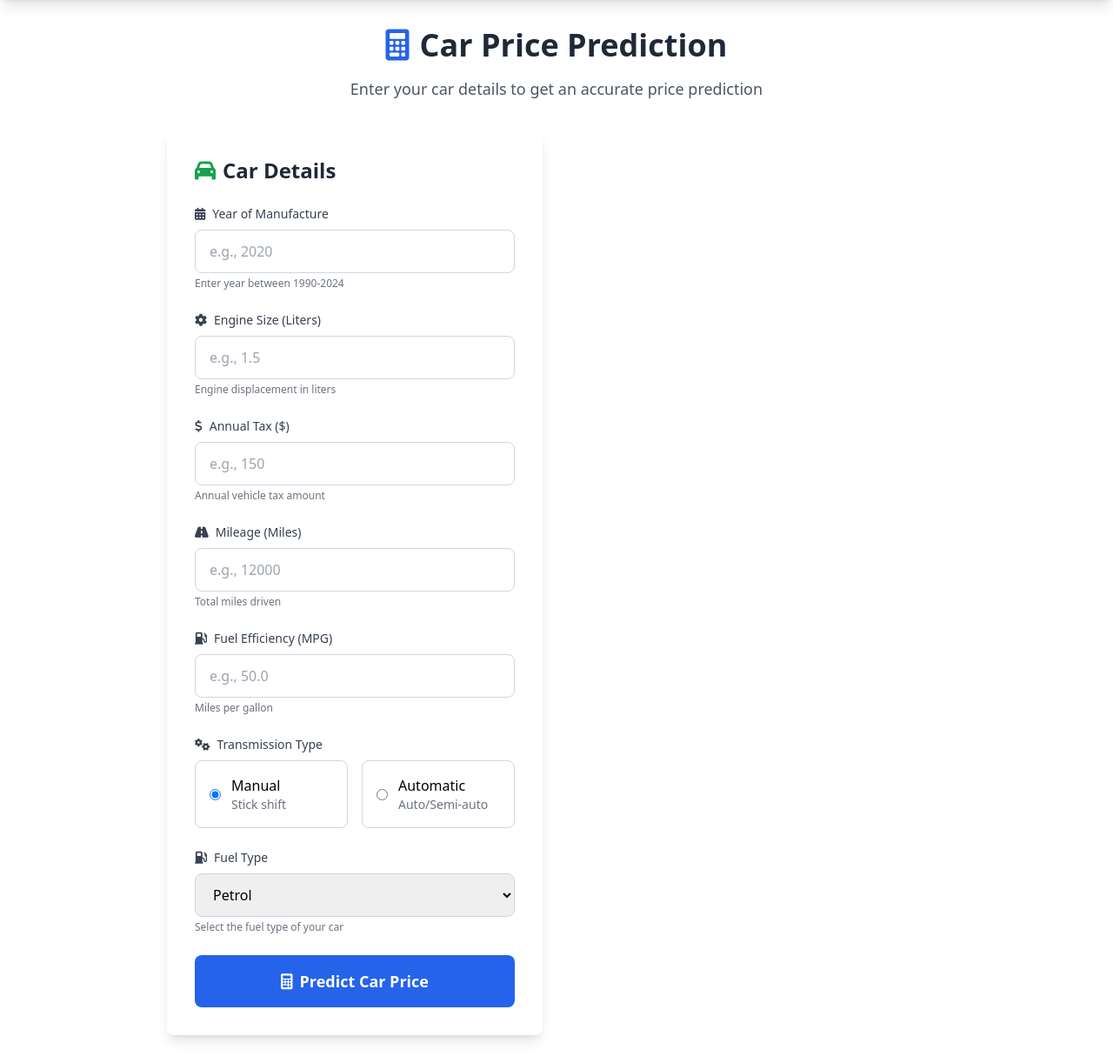
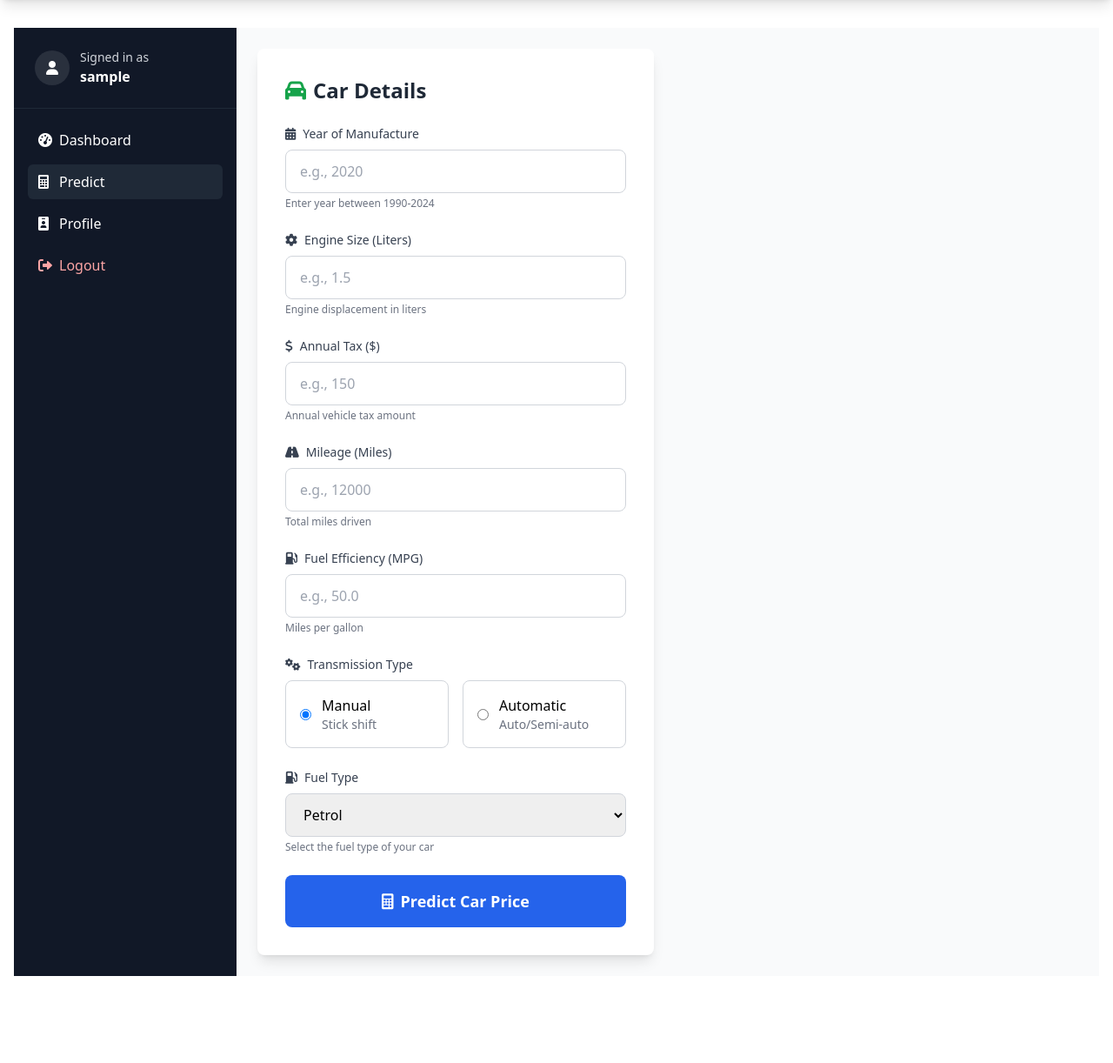
Before and after one commit to Muhidin21/car_price, a Flask app: page /predict in a window 1280 px wide. Shown: the part 64-1286 px from the top of the page at 87% size. After the commit the page ends 1186 px from the top, so only its background shows below. Run offline with Flask 3, Linux system fonts and the light colour scheme; the visitor is signed in with stand-in values (Sample User, id 1); some libraries are stand-ins or nearby versions.

Commit message:
full update 5

```diff
--- a/app.py
+++ b/app.py
@@ -57,47 +57,38 @@ except Exception as e:
     client = None
     db = None
 
-# Load Decision Tree model (no scaler or selected features needed)
+# Load CatBoost model with scaler and selected features (align with training notebook)
 try:
-    # Load Decision Tree model
-    model = joblib.load(Config.MODEL_PATH)
+    # Force model path to catboost_model.pkl regardless of Config.MODEL_PATH
+    model_path = 'catboost_model.pkl'
+    scaler_path = 'scaler.pkl'
+    features_path = 'selected_features.pkl'
+
+    model = joblib.load(model_path)
+    scaler = joblib.load(scaler_path)
+    selected_features = joblib.load(features_path)
+
     model_type = type(model).__name__
-    print(f"[OK] Decision Tree Model loaded successfully: {model_type}")
+    print(f"[OK] ML Model loaded: {model_type} from {model_path}")
+    print(f"[OK] Scaler loaded from {scaler_path}")
+    print(f"[OK] Selected features loaded from {features_path}: {selected_features}")
 
-    # Decision Tree does not require scaler or selected features
-    scaler = None
-    selected_features = None
-    print("[INFO] Skipping scaler load (Decision Tree model does not require scaling)")
-    print("[INFO] Skipping selected features load (Decision Tree uses all features)")
+    # Expected features are exactly the selected_features from training
+    expected_features = list(selected_features)
 
-    # Define the expected feature order for Decision Tree model (15 features total)
-    # Based on notebook analysis: 7 numerical + 8 categorical (1 transmission + 7 fuel types)
-    expected_features = [
-        'year', 'engineSize', 'tax', 'mileage', 'mpg', 'car_age', 'price_per_litre',
-        'transmission_Manual', 'fuelType_Diesel', 'fuelType_Electric', 'fuelType_Hybrid',
-        'fuelType_Petrol', 'fuelType_Other1', 'fuelType_Other2', 'fuelType_Other3'
-    ]
+    # Sanity checks
+    if not isinstance(expected_features, (list, tuple)) or len(expected_features) == 0:
+        raise ValueError("selected_features.pkl must be a non-empty list of feature names")
 
-    if 'DecisionTree' in model_type:
-        print("[OK] Decision Tree Regressor detected")
-        print("[OK] System ready for direct predictions without scaling")
-    elif 'RandomForest' in model_type:
-        print("[OK] Random Forest Regressor confirmed")
-        print("[OK] System ready for predictions")
-    elif 'XGB' in model_type or 'XGBoost' in model_type:
-        print("[OK] XGBoost Regressor detected")
-        print("[OK] System ready for predictions")
-    else:
-        print(f"[OK] Model type: {model_type}")
-        print("[OK] System ready for predictions")
-
-    print(f"[OK] Expected features: {expected_features}")
-    print("[OK] Complete ML pipeline loaded: Model (no scaler or feature selection needed)")
+    print(f"[OK] Inference feature order: {expected_features}")
+    print("[OK] Complete ML pipeline loaded: CatBoost + StandardScaler + selected features")
 
 except Exception as e:
     print(f"[ERROR] Error loading ML components: {e}")
     print("Please make sure these files are in the project directory:")
-    print("- decision_tree_model.pkl")
+    print("- catboost_model.pkl")
+    print("- scaler.pkl")
+    print("- selected_features.pkl")
     model = None
     scaler = None
     selected_features = None
@@ -223,23 +214,65 @@ def home():
 
 @app.route('/login', methods=['GET', 'POST'])
 def login():
+    # Guard against DB connection issues
+    if users_collection is None:
+        flash('Login service unavailable. Database connection not initialized.')
+        return render_template('login.html')
+
     if request.method == 'POST':
-        username = request.form['username']
-        password = request.form['password']
+        try:
+            username = (request.form.get('username') or '').strip()
+            password = request.form.get('password') or ''
 
-        user = users_collection.find_one({'username': username})
+            if not username or not password:
+                flash('Please provide both username and password')
+                return render_template('login.html')
 
-        if user and check_password_hash(user['password'], password):
+            # Fetch by username exactly as stored
+            user = users_collection.find_one({'username': username})
+
+            # Debug logging (stdout)
+            print(f"[LOGIN] Attempt user='{username}', found={bool(user)}")
+
+            if not user:
+                flash('Invalid username or password')
+                return render_template('login.html')
+
+            # Robust password handling (supports hashed and legacy plain for admin/bootstrap)
+            stored_pw = user.get('password', '')
+            is_hashed = isinstance(stored_pw, str) and stored_pw.startswith('pbkdf2:')
+            try:
+                password_ok = check_password_hash(stored_pw, password) if is_hashed else (stored_pw == password)
+            except Exception as e:
+                print(f"[LOGIN] check_password_hash error: {e}")
+                password_ok = False
+
+            print(f"[LOGIN] Diagnostics: is_hashed={is_hashed}, email_verified={user.get('email_verified', False)}, role={user.get('role', 'user')}, password_ok={password_ok}")
+
+            if not password_ok:
+                flash('Invalid username or password')
+                return render_template('login.html')
+
+            # Relax email verification for admin to prevent lockout; enforce for normal users
+            role = user.get('role', 'user')
+            if role != 'admin' and not user.get('email_verified', False):
+                flash('Please verify your email before logging in.')
+                return render_template('login.html')
+
+            # Establish session
             session['user_id'] = str(user['_id'])
-            session['username'] = user['username']
-            session['role'] = user['role']
+            session['username'] = user.get('username', '')
+            session['role'] = role
 
-            if user['role'] == 'admin':
-                return redirect(url_for('admin_dashboard'))
-            else:
-                return redirect(url_for('user_dashboard'))
-        else:
-            flash('Invalid username or password')
+            # Confirm session set
+            print(f"[LOGIN] Success user_id={session['user_id']} role={session['role']}")
+
+            return redirect(url_for('admin_dashboard' if role == 'admin' else 'user_dashboard'))
+        except Exception as e:
+            # Surface unexpected errors
+            print(f"[LOGIN][ERROR] {e}")
+            flash('An unexpected error occurred during login. Please try again.')
+            return render_template('login.html')
 
     return render_template('login.html')
 
@@ -420,9 +453,9 @@ def predict():
 
     if request.method == 'POST':
         try:
-            # Check if model is loaded (no scaler needed for Decision Tree)
-            if model is None:
-                flash('Error: Decision Tree model is not loaded. Please check server logs.')
+            # Check if model and preprocessing artifacts are loaded
+            if model is None or scaler is None or expected_features is None:
+                flash('Error: ML components are not loaded. Please check server logs.')
                 return render_template('predict.html')
 
             # Get and validate form data
@@ -432,118 +465,75 @@ def predict():
             mileage = int(request.form['mileage'])
             mpg = float(request.form['mpg'])
             transmission_manual = int(request.form['transmission_manual'])
-            fuel_type = request.form['fuel_type']  # New fuelType input
+            fuel_type = request.form['fuel_type']  # present in UI but not used by the trained 6-feature model
 
-            # Enhanced input validation with warnings
+            # Input validation (same as before, keep fuel_type validation for UI consistency)
             warnings = []
-
-            # Basic range validation
             if not (1990 <= year <= 2025):
                 flash('Year must be between 1990 and 2025')
                 return render_template('predict.html')
-
             if not (0.5 <= engine_size <= 8.0):
                 flash('Engine size must be between 0.5 and 8.0 liters')
                 return render_template('predict.html')
-
             if not (0 <= tax <= 1000):
                 flash('Tax must be between 0 and 1000')
                 return render_template('predict.html')
-
             if not (0 <= mileage <= 500000):
                 flash('Mileage must be between 0 and 500,000')
                 return render_template('predict.html')
-
             if not (10 <= mpg <= 100):
                 flash('MPG must be between 10 and 100')
                 return render_template('predict.html')
-
             if transmission_manual not in [0, 1]:
                 flash('Invalid transmission type')
                 return render_template('predict.html')
-
             if fuel_type not in ['Petrol', 'Diesel', 'Hybrid', 'Electric']:
                 flash('Invalid fuel type selected')
                 return render_template('predict.html')
 
-            # Realistic value warnings
+            # Optional warnings
             if engine_size > 3.0:
-                warnings.append(f'Engine size {engine_size}L is very large (typical: 1.0-2.5L). This will increase the predicted price significantly.')
-
+                warnings.append(f'Engine size {engine_size}L is very large (typical: 1.0-2.5L).')
             if year >= 2018 and mpg < 30:
-                warnings.append(f'MPG {mpg} seems low for a {year} car (modern cars typically: 35-60 MPG)')
-
+                warnings.append(f'MPG {mpg} seems low for a {year} car.')
             if tax < 100:
-                warnings.append(f'Tax £{tax} seems low (typical: £150-£300)')
-
-            # Show warnings to user
+                warnings.append(f'Tax £{tax} seems low.')
             for warning in warnings:
                 flash(f'⚠️ Warning: {warning}', 'warning')
 
-            # Prepare data for Decision Tree prediction (no scaling needed)
-            print(f"[DEBUG] Raw inputs: year={year}, engine={engine_size}, tax={tax}, mileage={mileage}, mpg={mpg}, trans={transmission_manual}, fuel={fuel_type}")
+            # Build input strictly matching training contract (6 features)
+            print(f"[DEBUG] Raw inputs: year={year}, engine={engine_size}, tax={tax}, mileage={mileage}, mpg={mpg}, trans={transmission_manual}, fuel_ui={fuel_type}")
 
-            # Calculate derived features
-            current_year = datetime.now().year
-            car_age = current_year - year
-
-            # Estimate price_per_litre (rough estimation based on typical car values)
-            # This is a placeholder - in real scenario this would be calculated from actual price
-            estimated_price = 15000  # Base estimation
-            if engine_size > 0:
-                price_per_litre = estimated_price / engine_size
-            else:
-                price_per_litre = estimated_price  # Fallback for electric cars
-
-            # Create one-hot encoded features for fuelType (7 categories total)
-            fuel_type_features = {
-                'fuelType_Diesel': 1.0 if fuel_type == 'Diesel' else 0.0,
-                'fuelType_Electric': 1.0 if fuel_type == 'Electric' else 0.0,
-                'fuelType_Hybrid': 1.0 if fuel_type == 'Hybrid' else 0.0,
-                'fuelType_Petrol': 1.0 if fuel_type == 'Petrol' else 0.0,
-                'fuelType_Other1': 0.0,  # Additional fuel type categories from training
-                'fuelType_Other2': 0.0,
-                'fuelType_Other3': 0.0
-            }
-
-            # Create DataFrame with all 15 features for Decision Tree model
-            input_features_data = {
+            input_row = {
                 'year': float(year),
                 'engineSize': float(engine_size),
                 'tax': float(tax),
                 'mileage': float(mileage),
                 'mpg': float(mpg),
-                'car_age': float(car_age),
-                'price_per_litre': float(price_per_litre),
                 'transmission_Manual': float(transmission_manual),
-                **fuel_type_features  # Add one-hot encoded fuel type features
             }
+            input_df = pd.DataFrame([input_row])
 
-            # Create DataFrame with expected feature order
-            input_data = pd.DataFrame([input_features_data])
-            input_data = input_data[expected_features]  # Use expected_features instead of selected_features
-            print(f"[DEBUG] DataFrame input: {input_data.values[0]}")
-            print(f"[DEBUG] Feature order: {list(input_data.columns)}")
+            # Reindex to expected feature order and fill any missing with 0
+            input_df = input_df.reindex(columns=expected_features, fill_value=0.0)
             print(f"[DEBUG] Expected features: {expected_features}")
+            print(f"[DEBUG] Input before scaling: {input_df.iloc[0].to_dict()}")
 
-            # Make prediction with Decision Tree (no scaling needed)
-            predicted_price = model.predict(input_data)[0]
-            # Convert numpy types to Python float for MongoDB compatibility
-            predicted_price = float(predicted_price)
+            # Apply scaler then predict with CatBoost
+            input_scaled = scaler.transform(input_df)
+            predicted_price = float(model.predict(input_scaled)[0])
             predicted_price = round(predicted_price, 2)
 
-            print(f"[OK] Prediction Result: ${predicted_price}")  # Debug log
+            print(f"[OK] Prediction Result (CatBoost): ${predicted_price}")
 
             # Validate prediction result
             if predicted_price <= 0:
                 flash('Error: Invalid prediction result. Please check your input values.')
                 return render_template('predict.html')
+            if predicted_price > 1000000:
+                flash('Warning: Predicted price seems unusually high.')
 
-            if predicted_price > 1000000:  # Sanity check for extremely high prices
-                flash('Warning: Predicted price seems unusually high. Please verify your inputs.')
-                # Continue anyway, but show warning
-
-            # Save prediction to database including fuel_type
+            # Save prediction
             prediction_data = {
                 'user_id': session['user_id'],
                 'username': session['username'],
@@ -553,11 +543,10 @@ def predict():
                 'mileage': mileage,
                 'mpg': mpg,
                 'transmission_manual': transmission_manual,
-                'fuel_type': fuel_type,  # Add fuel_type to database
+                'fuel_type': fuel_type,  # keep for history/filters, even if not used by model
                 'predicted_price': predicted_price,
                 'created_at': datetime.now()
             }
-
             predictions_collection.insert_one(prediction_data)
 
             return render_template('predict.html',
@@ -991,65 +980,36 @@ def admin_export_predictions():
 
 @app.route('/test_model')
 def test_model():
-    """Test route to verify model is working"""
+    """Test route to verify model/scaler/features are working (CatBoost pipeline)"""
     if 'user_id' not in session or session.get('role') != 'admin':
         return redirect(url_for('login'))
+    try:
+        if model is None or scaler is None or expected_features is None:
+            return jsonify({'success': False, 'message': 'ML components are not loaded'})
 
-    try:
-        if model is None:
-            return jsonify({
-                'success': False,
-                'message': 'Model is not loaded'
-            })
-
-        # Test prediction with sample data (2020 car)
-        # Create test features for Decision Tree with all 15 features
-        current_year = datetime.now().year
-        test_year = 2020
-        test_engine_size = 1.5
-        test_car_age = current_year - test_year
-        test_price_per_litre = 15000 / test_engine_size  # Estimated
-
-        test_features_data = {
-            'year': float(test_year),
-            'engineSize': float(test_engine_size),
+        # Build a valid 6-feature sample matching the training contract
+        sample = {
+            'year': 2020.0,
+            'engineSize': 1.5,
             'tax': 150.0,
             'mileage': 12000.0,
             'mpg': 50.0,
-            'car_age': float(test_car_age),
-            'price_per_litre': float(test_price_per_litre),
-            'transmission_Manual': 1.0,
-            'fuelType_Diesel': 0.0,
-            'fuelType_Electric': 0.0,
-            'fuelType_Hybrid': 0.0,
-            'fuelType_Petrol': 1.0,  # Test with Petrol
-            'fuelType_Other1': 0.0,
-            'fuelType_Other2': 0.0,
-            'fuelType_Other3': 0.0
+            'transmission_Manual': 1.0
         }
-
-        test_df = pd.DataFrame([test_features_data])
-
-        # Use expected features for Decision Tree
-        test_df = test_df[expected_features]
-        prediction = model.predict(test_df)[0]
-        # Convert numpy types to Python float for JSON serialization
-        prediction = float(prediction)
+        df = pd.DataFrame([sample]).reindex(columns=expected_features, fill_value=0.0)
+        scaled = scaler.transform(df)
+        pred = float(model.predict(scaled)[0])
 
         return jsonify({
             'success': True,
             'model_type': type(model).__name__,
             'expected_features': expected_features,
-            'test_input_filtered': test_df.iloc[0].to_dict(),
-            'predicted_price': round(prediction, 2),
-            'message': 'Decision Tree model is working correctly with all features!'
+            'test_input': df.iloc[0].to_dict(),
+            'predicted_price': round(pred, 2),
+            'message': 'CatBoost model + scaler + selected_features are working correctly.'
         })
-
     except Exception as e:
-        return jsonify({
-            'success': False,
-            'message': f'Model test failed: {str(e)}'
-        })
+        return jsonify({'success': False, 'message': f'Model test failed: {str(e)}'})
 
 @app.route('/profile')
 def user_profile():
--- a/templates/predict.html
+++ b/templates/predict.html
@@ -3,15 +3,43 @@
 {% block title %}Car Price Prediction - Predict{% endblock %}
 
 {% block content %}
-<div class="max-w-4xl mx-auto">
-    <!-- Header -->
-    <div class="text-center mb-8">
-        <h1 class="text-4xl font-bold text-gray-800 mb-4">
-            <i class="fas fa-calculator text-blue-600 mr-3"></i>Car Price Prediction
-        </h1>
-        <p class="text-gray-600 text-lg">Enter your car details to get an accurate price prediction</p>
+<div class="flex min-h-[calc(100vh-6rem)]">
+    <!-- Sidebar -->
+    <aside class="w-64 bg-gray-900 text-white flex-shrink-0">
+        <div class="p-6 border-b border-gray-800">
+            <div class="flex items-center space-x-3">
+                <div class="h-10 w-10 rounded-full bg-white/10 flex items-center justify-center">
+                    <i class="fas fa-user"></i>
+                </div>
+                <div>
+                    <div class="text-sm text-gray-300">Signed in as</div>
+                    <div class="font-semibold">{{ session.username }}</div>
+                </div>
+            </div>
         </div>
 
+        <nav class="p-4 space-y-2">
+            <a href="{{ url_for('user_dashboard') }}" class="flex items-center px-3 py-2 rounded-md hover:bg-gray-800">
+                <i class="fas fa-gauge-high w-6"></i>
+                <span>Dashboard</span>
+            </a>
+            <a href="{{ url_for('predict') }}" class="flex items-center px-3 py-2 rounded-md hover:bg-gray-800 bg-gray-800">
+                <i class="fas fa-calculator w-6"></i>
+                <span>Predict</span>
+            </a>
+            <a href="{{ url_for('user_profile') }}" class="flex items-center px-3 py-2 rounded-md hover:bg-gray-800">
+                <i class="fas fa-id-badge w-6"></i>
+                <span>Profile</span>
+            </a>
+            <a href="{{ url_for('logout') }}" class="flex items-center px-3 py-2 rounded-md hover:bg-gray-800 text-red-300">
+                <i class="fas fa-sign-out-alt w-6"></i>
+                <span>Logout</span>
+            </a>
+        </nav>
+    </aside>
+
+    <!-- Main -->
+    <section class="flex-1 p-6 bg-gray-50">
         <div class="grid lg:grid-cols-2 gap-8">
             <!-- Prediction Form -->
             <div class="bg-white rounded-lg shadow-lg p-8">
@@ -239,24 +267,18 @@ value="{{ form_data.mpg if form_data }}"
                     </div>
                 </div>
                 {% else %}
-            <!-- Information Card -->
-
-
-            <!-- Tips Card -->
-
                 {% endif %}
             </div>
         </div>
+    </section>
 </div>
 
 <script>
 function savePrediction() {
-    // In a real app, this would save to favorites or bookmarks
     alert('Prediction saved to your dashboard!');
 }
 
 function shareResult() {
-    // In a real app, this would generate a shareable link
     const result = "I just predicted my car's value at ${{ predicted_price if predicted_price else '0' }} using the Car Price Prediction System!";
 
     if (navigator.share) {
@@ -266,19 +288,16 @@ function shareResult() {
             url: window.location.href
         });
     } else {
-        // Fallback for browsers that don't support Web Share API
         navigator.clipboard.writeText(result + ' ' + window.location.href).then(() => {
             alert('Result copied to clipboard!');
         });
     }
 }
 
-// Form validation and UX improvements
 document.addEventListener('DOMContentLoaded', function() {
     const form = document.querySelector('form');
     const inputs = form.querySelectorAll('input[type="number"]');
 
-    // Add real-time validation feedback
     inputs.forEach(input => {
         input.addEventListener('input', function() {
             const value = parseFloat(this.value);
@@ -295,7 +314,6 @@ document.addEventListener('DOMContentLoaded', function() {
         });
     });
 
-    // Add loading state to submit button
     form.addEventListener('submit', function() {
         const submitBtn = form.querySelector('button[type="submit"]');
         submitBtn.innerHTML = '<i class="fas fa-spinner fa-spin mr-2"></i>Predicting...';
--- a/templates/user_profile.html
+++ b/templates/user_profile.html
@@ -75,9 +75,7 @@
             <div class="mt-6 rounded-xl border border-gray-200 bg-white p-5 shadow-sm">
                 <h2 class="text-lg font-semibold text-gray-900 mb-4">Quick Actions</h2>
                 <div class="flex flex-wrap gap-3">
-                    <a href="{{ url_for('predict') }}" class="inline-flex items-center rounded-md bg-green-600 px-3 py-2 text-sm font-medium text-white hover:bg-green-700 transition">
-                        <i class="fas fa-calculator mr-2"></i>Make a Prediction
-                    </a>
+
                     {% if session.role != 'admin' %}
                     <a href="{{ url_for('user_dashboard') }}" class="inline-flex items-center rounded-md bg-gray-100 px-3 py-2 text-sm font-medium text-gray-800 hover:bg-gray-200 transition">
                         <i class="fas fa-clock-rotate-left mr-2"></i>View History
```
Also changed, not shown: config.py (+12 -4 lines), templates/user_dashboard.html (+42 -42 lines), 4 other files. Lines whose indentation alone changed are shown as unchanged.
